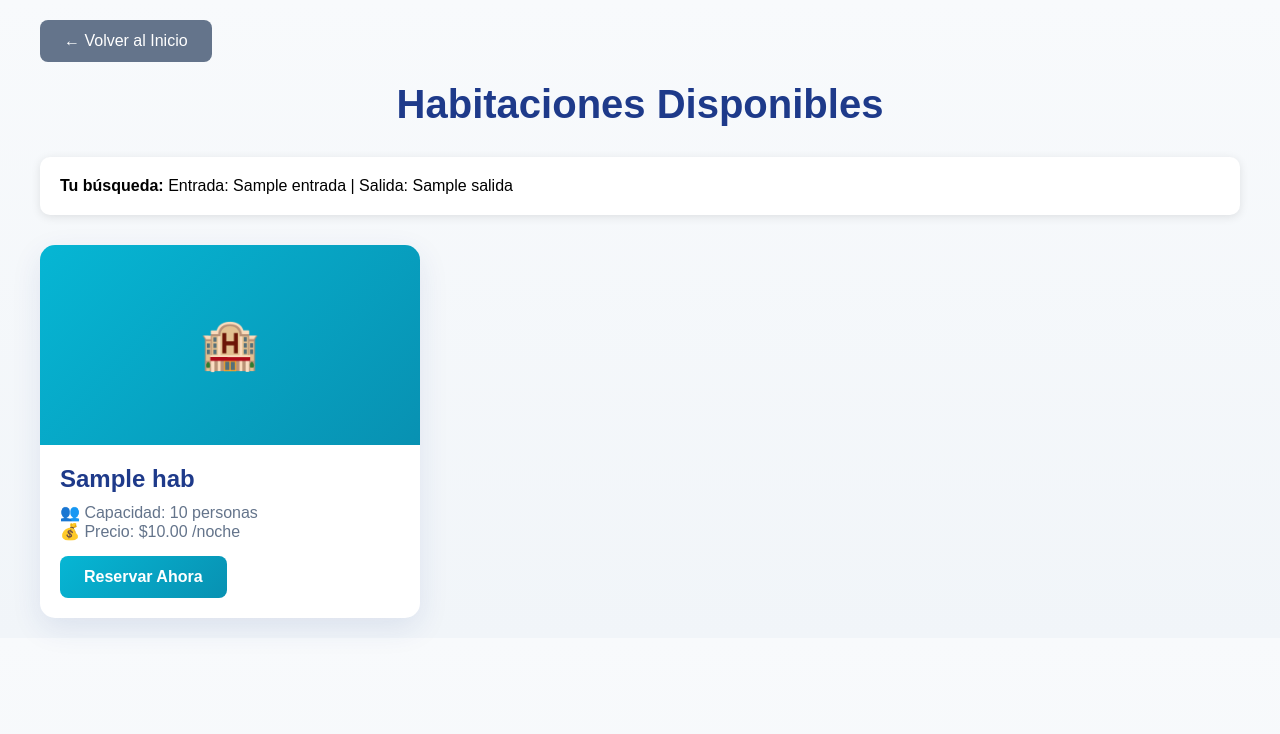
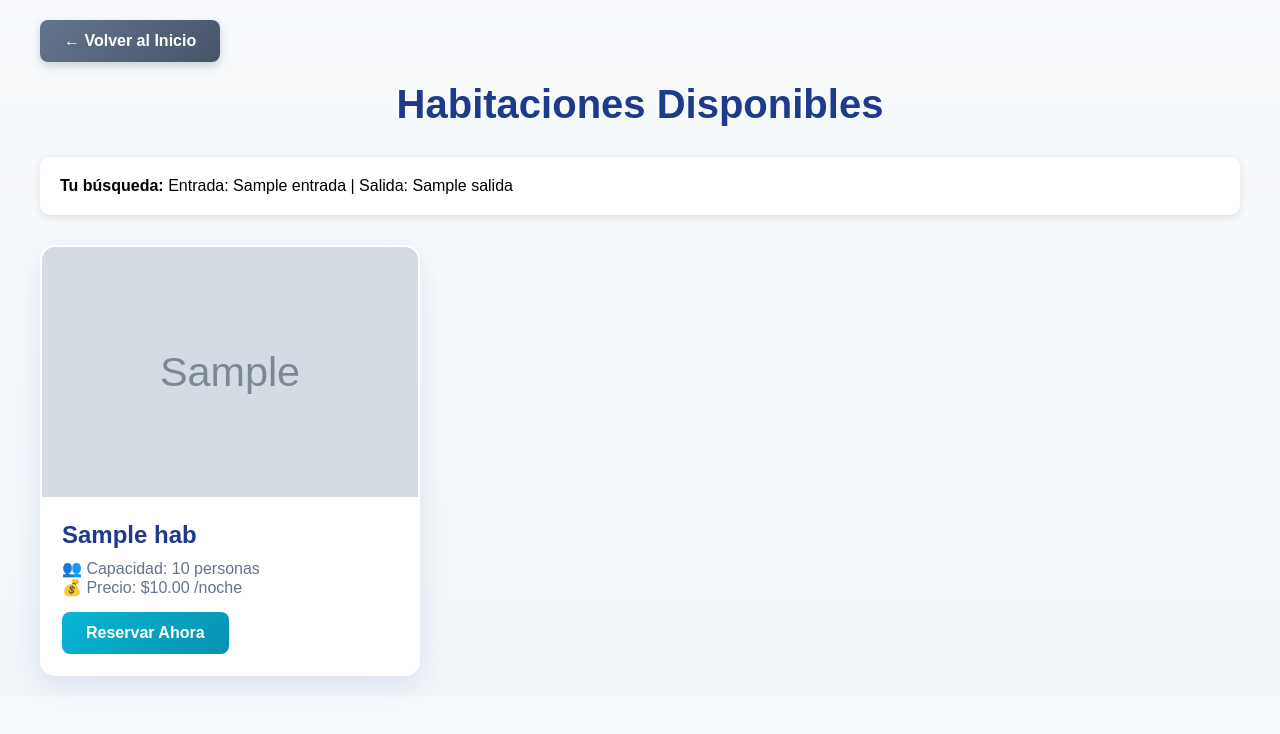
Before and after one commit to AncizarTorres19/flask, a Python web app: template flask_SQLconector/templates/disponibles.html in a window 1280 px wide. Shown: the top 734 px of the page. Run offline with Jinja, Linux system fonts and the light colour scheme; the template is opened without the code that fills it: most values are stand-ins (such as "Sample title", 1, 10 or a date in 2020); grey boxes marked "Sample" are stand-in pictures.

Commit message:
feat: Mejorar la conexión a la base de datos y actualizar estilos en la interfaz de usuario

```diff
--- a/flask_SQLconector/app.py
+++ b/flask_SQLconector/app.py
@@ -11,7 +11,10 @@ def conectar_bd():
         port=3307,  # Puerto de Docker
         user="root",
         password="root123",  # Nueva contraseña de Docker
-        database="hotel_reservas"
+        database="hotel_reservas",
+        charset='utf8mb4',
+        collation='utf8mb4_unicode_ci',
+        use_unicode=True
     )
 
 def login_required(f):
--- a/flask_SQLconector/templates/disponibles.html
+++ b/flask_SQLconector/templates/disponibles.html
@@ -48,22 +48,25 @@
             border-radius: 15px;
             overflow: hidden;
             box-shadow: 0 10px 30px rgba(30, 58, 138, 0.1);
-            transition: transform 0.3s;
+            transition: all 0.3s ease;
+            border: 2px solid transparent;
         }
 
         .habitacion-card:hover {
             transform: translateY(-10px);
+            box-shadow: 0 20px 40px rgba(30, 58, 138, 0.2);
+            border-color: #06b6d4;
         }
 
         .habitacion-image {
             width: 100%;
-            height: 200px;
-            background: linear-gradient(135deg, #06b6d4 0%, #0891b2 100%);
-            display: flex;
-            align-items: center;
-            justify-content: center;
-            color: white;
-            font-size: 3rem;
+            height: 250px;
+            object-fit: cover;
+            transition: all 0.3s ease;
+        }
+
+        .habitacion-card:hover .habitacion-image {
+            transform: scale(1.05);
         }
 
         .habitacion-info {
@@ -99,13 +102,21 @@
         }
 
         .btn-volver {
-            background: #64748b;
+            background: linear-gradient(135deg, #64748b 0%, #475569 100%);
             color: white;
             text-decoration: none;
             padding: 12px 24px;
             border-radius: 8px;
             display: inline-block;
             margin-bottom: 20px;
+            font-weight: 600;
+            transition: all 0.3s ease;
+            box-shadow: 0 4px 10px rgba(100, 116, 139, 0.3);
+        }
+
+        .btn-volver:hover {
+            transform: translateY(-2px);
+            box-shadow: 0 8px 20px rgba(100, 116, 139, 0.4);
         }
 
         .no-results {
@@ -131,9 +142,12 @@
             <div class="habitaciones-grid">
                 {% for hab in habitaciones %}
                 <div class="habitacion-card">
-                    <div class="habitacion-image">
-                        🏨
-                    </div>
+                    {% if hab.imagen_url %}
+                        <img src="{{ hab.imagen_url }}" alt="{{ hab.nombre }}" class="habitacion-image">
+                    {% else %}
+                        <img src="https://images.unsplash.com/photo-1566665797739-1674de7a421a?ixlib=rb-4.0.3&auto=format&fit=crop&w=800&q=80"
+                             alt="{{ hab.nombre }}" class="habitacion-image">
+                    {% endif %}
                     <div class="habitacion-info">
                         <div class="habitacion-nombre">{{ hab.nombre }}</div>
                         <div class="habitacion-detalles">
```
